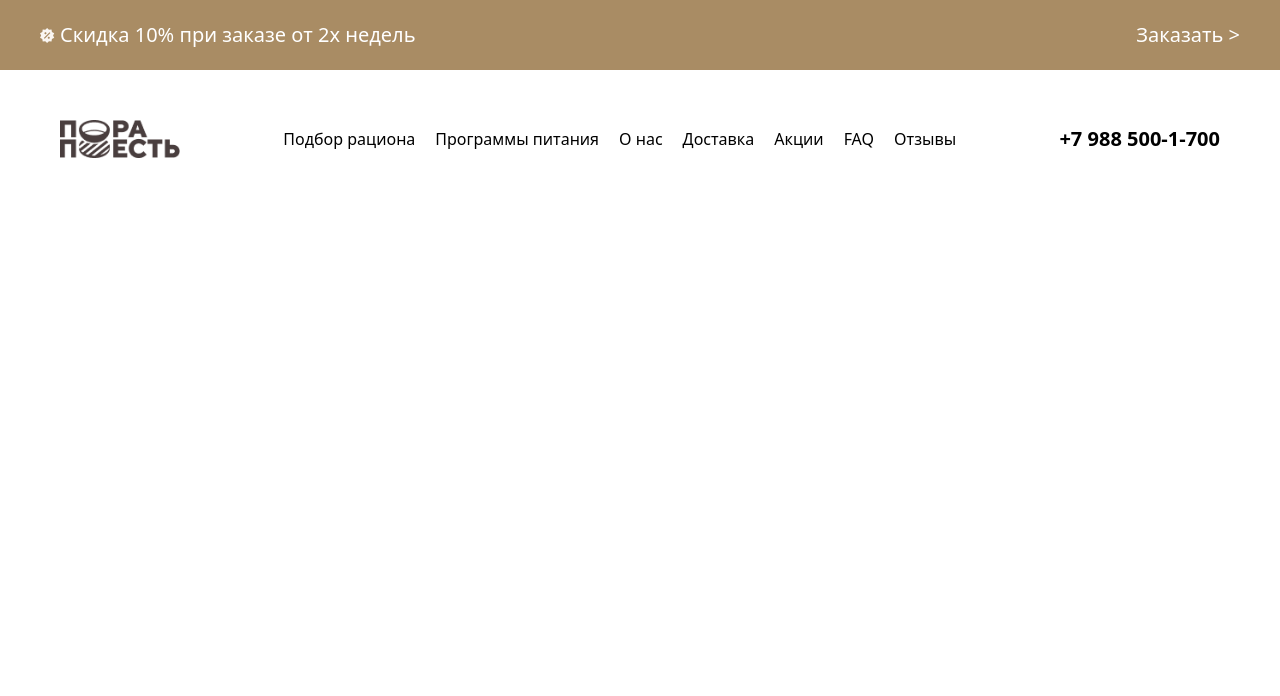
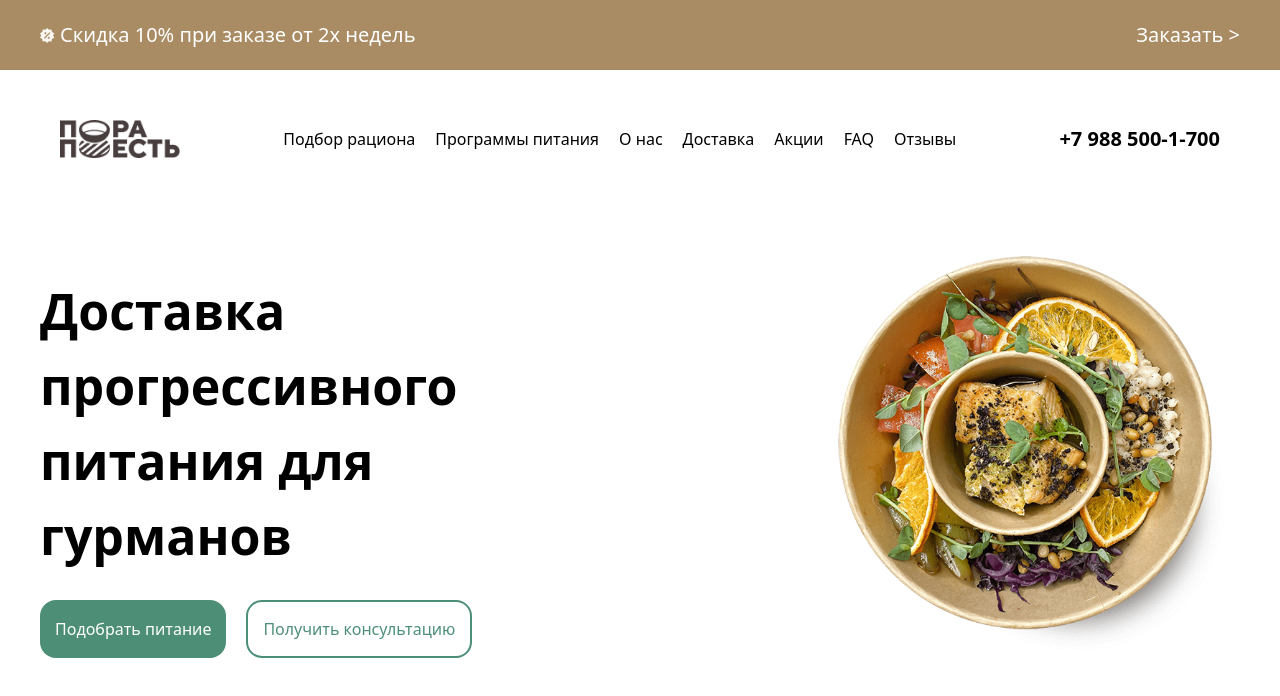
Before and after one commit to abubakrusmon/exam-2-week, a website: page Iindex.html in a window 1280 px wide. Drawn offline with Linux system fonts and the light colour scheme.

Commit message:
2 seciton nout + tel

```diff
--- a/Iindex.html
+++ b/Iindex.html
@@ -41,6 +41,19 @@
                 <img src="./images/image copy.png" alt="" class="w-[60px]">
             </div>
         </section>
+        <section class="md:flex max-w-[1200px] md:m-auto md:mt-[50px]">
+            <div class="flex flex-col gap-[20px] mt-[40px]">
+                <h1 class="md:text-[50px] md:w-[50%] md:font-black text-[30px] font-[600] w-[95%] m-auto md:ml-0">Доставка прогрессивного
+питания для гурманов</h1>
+<div class="flex gap-[20px] p-[10px] md:p-0">
+    <button class="bg-[#4D8F76] p-[15px] rounded-2xl text-white">Подобрать питание</button>
+    <button class="bg-[#4d8f7600] md:p-[15px] rounded-2xl text-[#4D8F76] md:border-2">Получить консультацию</button>
+</div>
+    </div>
+<div class="md:w-[60%] w-[90%]  mt-[30px] m-auto md:mt-0 md:ml-0">
+    <img src="./images/image copy 2.png" alt="" class="w-[100%]">
+</div>
+        </section>
     </main>
 </body>
 </html>
```
Also changed, not shown: images/image copy 2.png (added), src/output.css.
